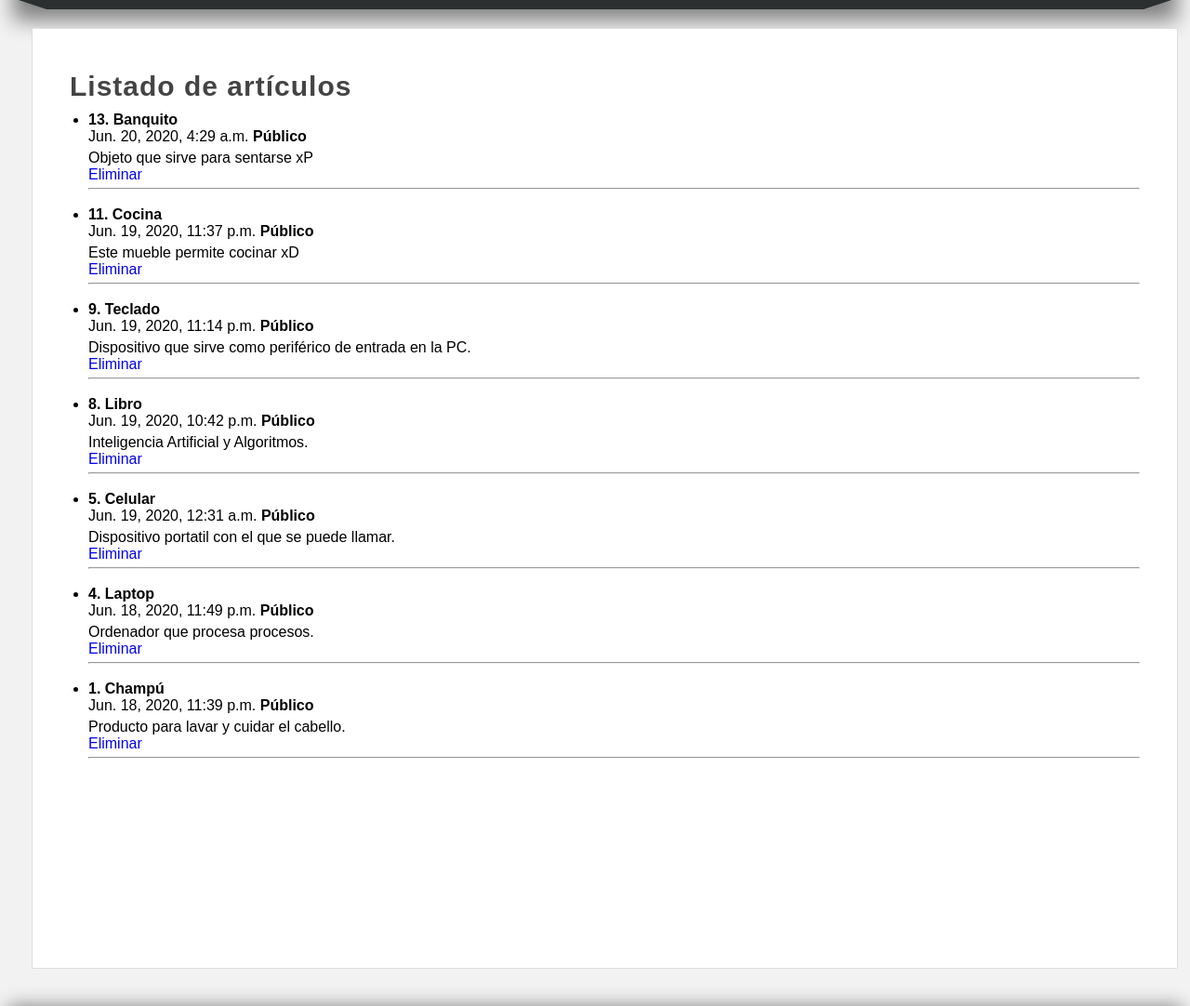
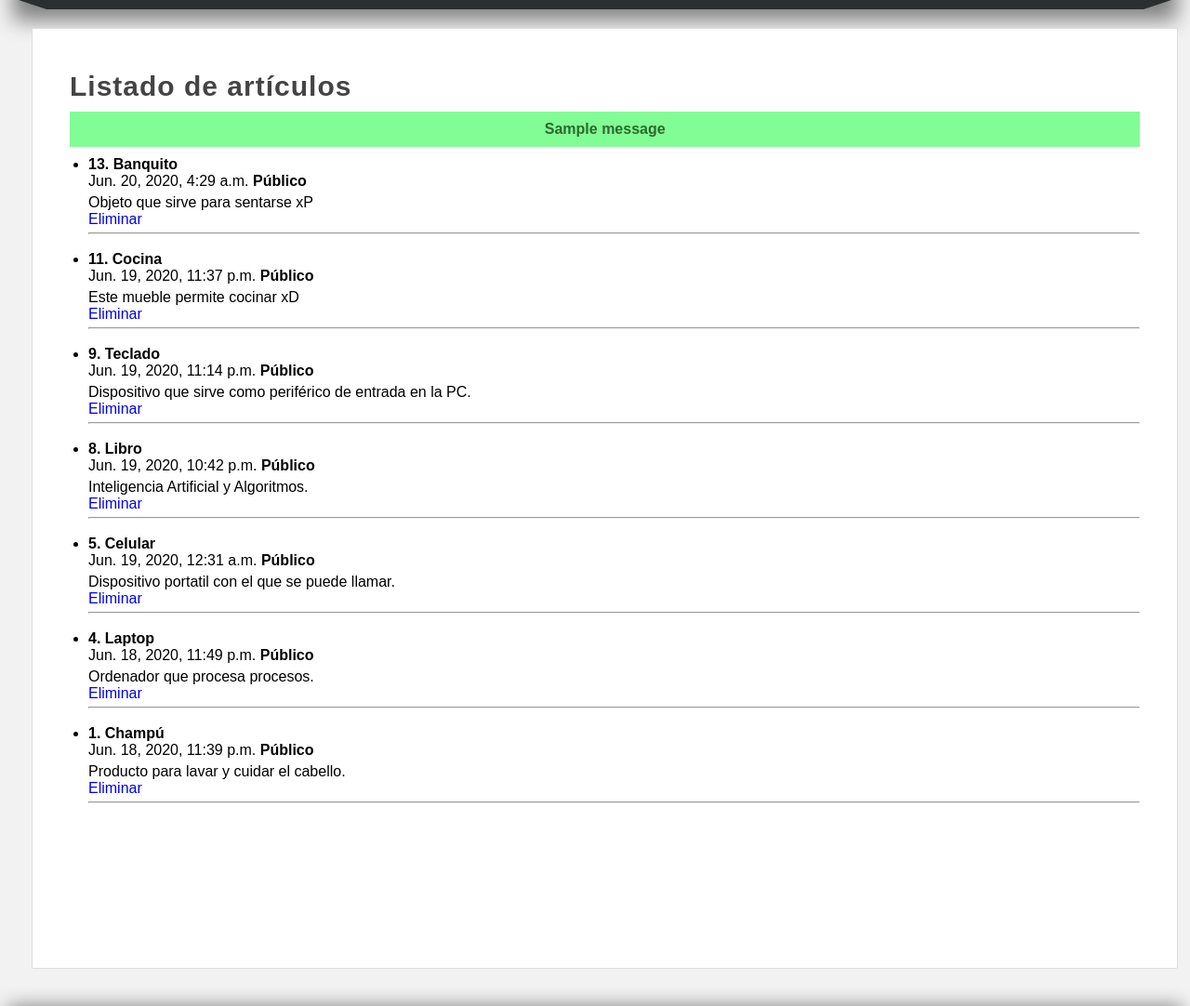
Before and after one commit to DernierServo/MasterPython, a Django app: page /articulos/ in a window 1280 px wide. Shown: the part 202-1284 px from the top of the page at 93% size. Run offline with Django 3.2, Linux system fonts and the light colour scheme; data comes from the database, SQL or seed files in the repository; tables that the repository leaves empty hold one stand-in row (values such as "Sample post"); one stand-in notice (Sample message) is shown.

Commit message:
Mensajes Flash (temporales)

```diff
--- a/22-django/AprendiendoDjango/miApp/forms.py
+++ b/22-django/AprendiendoDjango/miApp/forms.py
@@ -31,7 +31,7 @@ class Form_Article(forms.Form):
             }
         ),
         validators = [
-            validators.MaxLengthValidator(20, 'Te has pasado con mucho texto!')
+            validators.MaxLengthValidator(50, 'Te has pasado con mucho texto!')
         ]
     )
 
--- a/22-django/AprendiendoDjango/miApp/static/css/styles.css
+++ b/22-django/AprendiendoDjango/miApp/static/css/styles.css
@@ -174,6 +174,14 @@ nav ul li a:hover {
     color: red;
 }
 
+.message {
+    padding: 10px;
+    background: #82fd96;
+    color: rgb(42, 107, 42);
+    text-align: center;
+    margin-bottom: 10px;
+}
+
 .box form input[type='submit']:hover,
 .box form input[type='button']:hover,
 .box form button:hover {
--- a/22-django/AprendiendoDjango/miApp/templates/articulos.html
+++ b/22-django/AprendiendoDjango/miApp/templates/articulos.html
@@ -6,6 +6,14 @@
 
 {% block content %}
     <h1 class="title">Listado de artículos</h1>
+
+    {% if messages %}
+        {% for message in messages %}
+            <div class="message">
+                <strong>{{ message }}</strong>
+            </div>
+        {% endfor%}
+    {% endif %}
 
     <ul>
         {% for articulo in articulos %}
--- a/22-django/AprendiendoDjango/miApp/views.py
+++ b/22-django/AprendiendoDjango/miApp/views.py
@@ -15,6 +15,7 @@ from django.shortcuts import render, HttpResponse, redirect
 from miApp.models import Article
 from django.db.models import Q
 from miApp.forms import Form_Article
+from django.contrib import messages # Librería para mensajes Flash
 
 layout = ""
 
@@ -135,6 +136,17 @@ def create_full_article(request):
             content = data_form['content']
             public = data_form['public']
 
+            articulo = Article(
+                title = title,
+                content = content,
+                public = public
+            )
+
+            articulo.save()
+
+            # Crear mensaje flash (sesión que solo se muestra una vez)
+            messages.success(request, f'Artículo {articulo.title} generado correctamente!')
+
             return redirect('n_articulos')
             #return HttpResponse(title + ' ' + content + ' ' + str(public))
     else:
```
